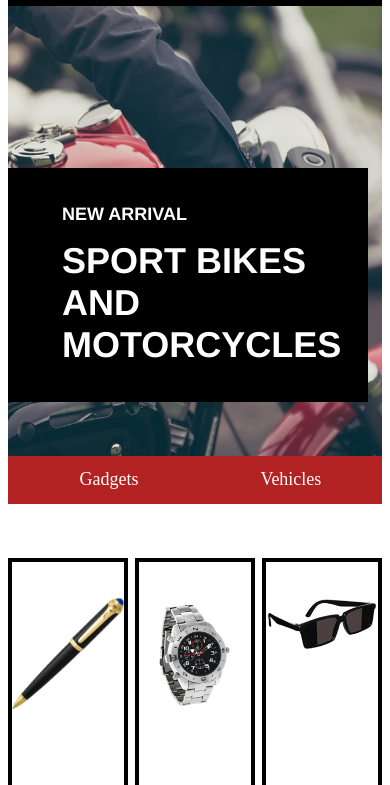
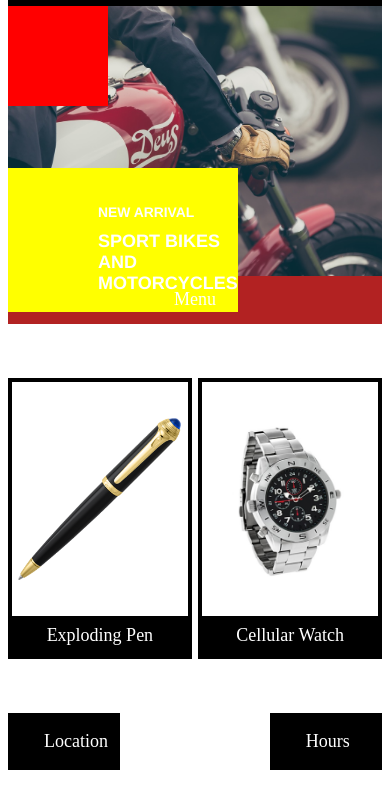
Before and after one commit to JEREMY1984/secret-agent-supply-inc, a plain HTML site: page index.html in a window 390 px wide. Shown: the part 47-832 px from the top of the page. Drawn offline with Linux system fonts and the light colour scheme.

Commit message:
second commit after add @media 470pixel, error occur, child div float out of parent division

```diff
--- a/index.html
+++ b/index.html
@@ -24,12 +24,13 @@
     <div class="menu">
       <nav>
         <ul>
-          <li>Eyewear</li>
-          <li>Apparel</li>
-          <li>Gadgets</li>
-          <li>Vehicles</li>
-          <li>Classes</li>
-          <li>Contact</li>
+          <li class="mobile">Menu</li>
+          <li class="pc">Eyewear</li>
+          <li class="pc">Apparel</li>
+          <li class="pc">Gadgets</li>
+          <li class="pc">Vehicles</li>
+          <li class="pc">Classes</li>
+          <li class="pc">Contact</li>
         </ul>
       </nav>
     </div>
--- a/resources/css/style.css
+++ b/resources/css/style.css
@@ -4,6 +4,8 @@ html {
 .logo {
   background-color: black;
   color: white;
+  display: flex;
+  justify-content: center;
 }
 .logo .container {
   width: 960px;
@@ -27,6 +29,8 @@ html {
   background-repeat: no-repeat;
   background-size: cover;
   background-position: center;
+  display: flex;
+  justify-content: center;
 }
 .banner .container {
   height: 25rem;
@@ -60,6 +64,7 @@ html {
   background-color: firebrick;
   color: white;
   display: flex;
+  justify-content: center;
 }
 
 .menu nav  {
@@ -74,8 +79,13 @@ html {
   display: flex;
   justify-content: space-between;
 }
+.menu  .mobile {
+  display: none;
+}
 .product {
   margin-top: 3rem;
+  display: flex;
+  justify-content: center;
 
 }
 .product .container {
@@ -118,6 +128,8 @@ html {
 }
 .info {
   margin-top: 3rem;
+  display: flex;
+  justify-content: center;
 }
 .info .container {
   width: 960px;
@@ -156,26 +168,56 @@ footer p {
   width: 960px;
 }
 
-
+@media only screen and (max-width: 1024px) {
+   .menu .pc {
+    display: none;
+    }
+    .menu .mobile {
+      display: block;
+    }
+    .menu ul {
+      justify-content: center;
+    }
+    .glasses.box {
+      display: none;
+    }
+    .product .box {
+      width: 47%;
+    }
 
 }
+@media only screen and (max-width: 470px) {
+  .banner {
+    height: 15rem;
+    width: auto;
+    display: flex;
+    justify-content: flex-start;
 
+    overflow: ;
+  }
+  .banner .container {
+    /*display: flex;
+    justify-content: flex-start;
+    align-items: flex-start;*/
+    background-color: red;
+    height: 100px;
+    width: 100px;
+    overflow: ;
+  }
+  .container .newArrival {
+    background-color: yellow;
 
-
-
-body {
-
+  }
+  .newArrival h2 {
+    font-family: Helvetica;
+    font-size: 0.77rem;
+    font-weight: bold;
+    padding-left: 2rem;
+  }
+  .newArrival p {
+    font-family: Helvetica;
+    font-size: 1rem;
+    font-weight: bold;
+    padding-left: 2rem;
+  }
 }
-
-
-.logo, .banner, .menu, .product, .info, footer .container {
-  display: flex;
-  justify-content: center;
-
-}
-
-
-/*.logo .product p, .bgblk, footer,  {
-  background-color: black;
-  color: white;
-}*/
```
